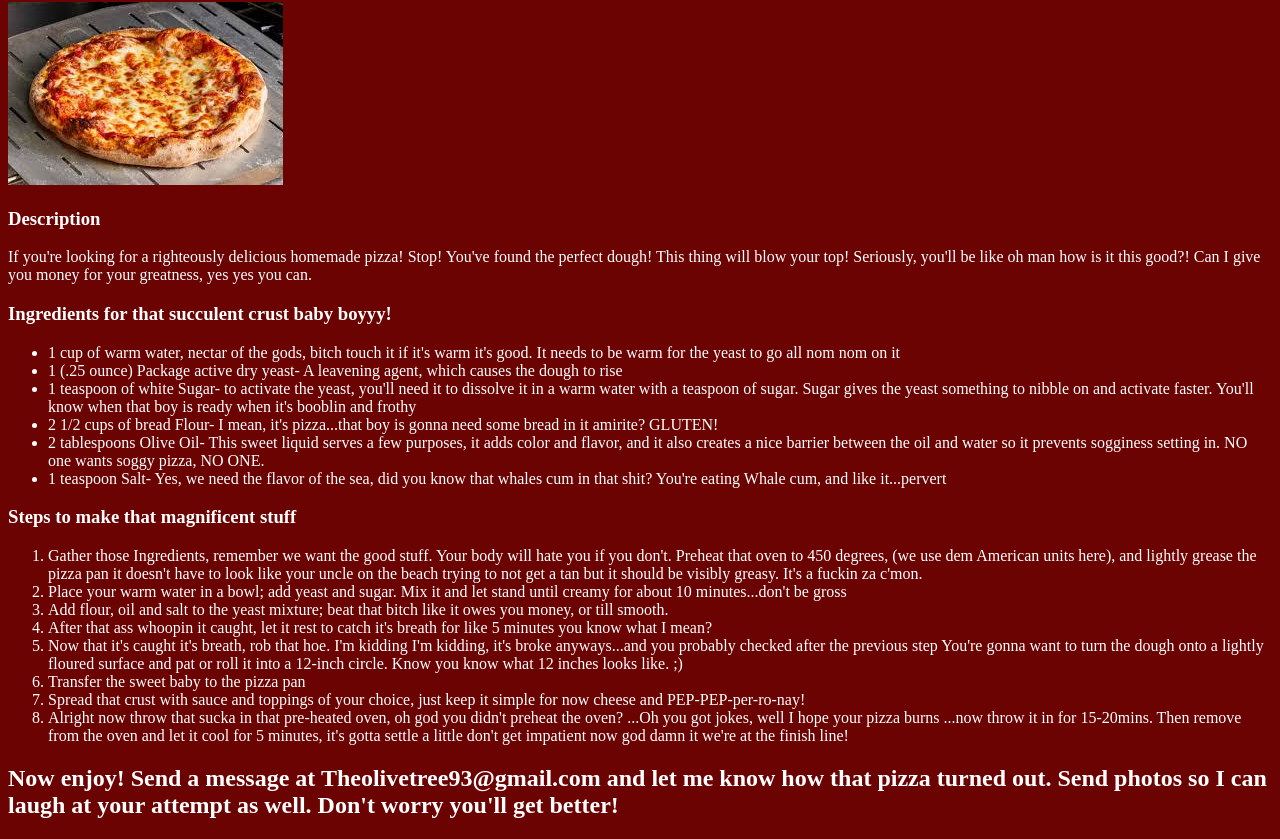
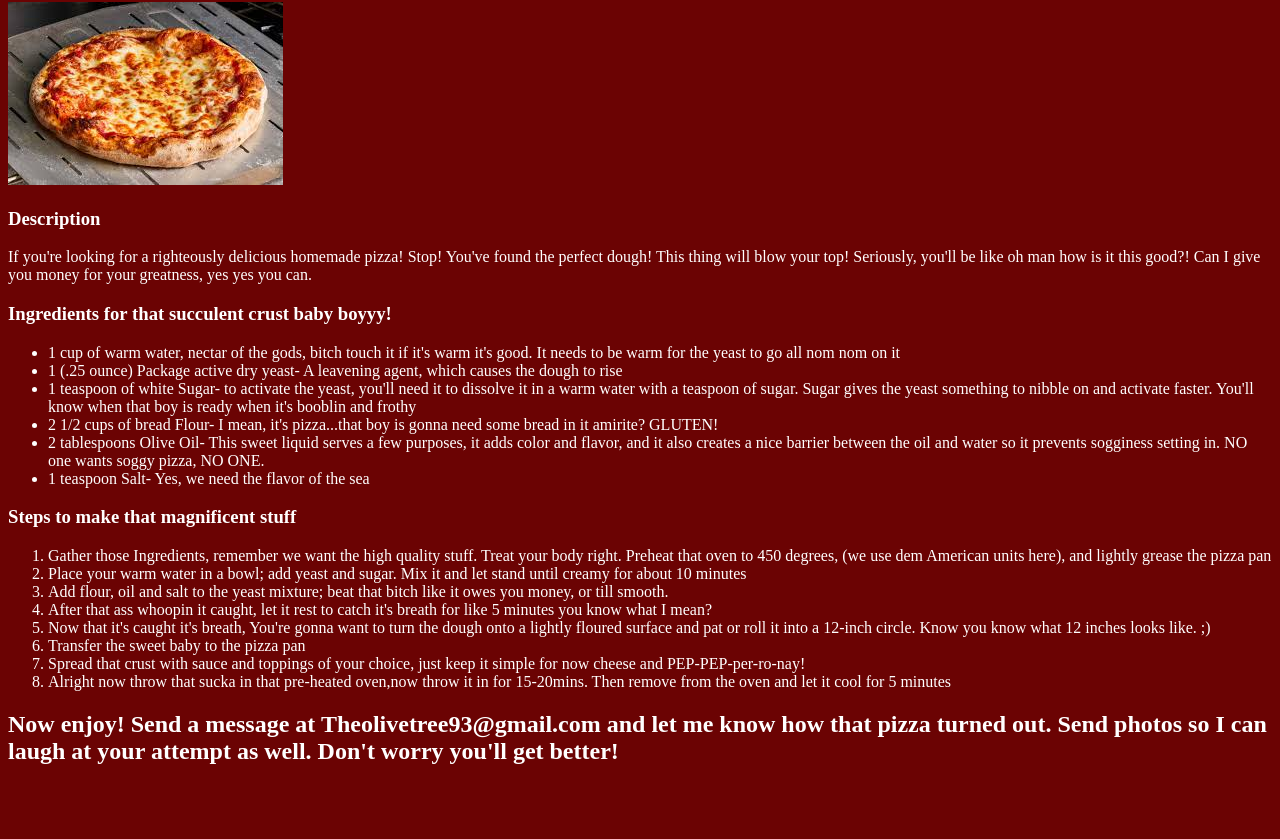
Before and after one commit to Delasinclaire/odin-recipes, a plain HTML site: page recipes/pizza.html in a window 1280 px wide. Shown: the part 78-917 px from the top of the page. After the commit the page ends 863 px from the top, so only its background shows below. Drawn offline with Linux system fonts and the light colour scheme.

Commit message:
Updating pizza.html

```diff
--- a/recipes/pizza.html
+++ b/recipes/pizza.html
@@ -22,25 +22,20 @@
             <li> 2 1/2 cups of bread Flour- I mean, it's pizza...that boy is gonna need some bread in it amirite? GLUTEN!</li>
             <li> 2 tablespoons Olive Oil- This sweet liquid serves a few purposes, it adds color and flavor, and it also creates a nice barrier
                 between the oil and water so it prevents sogginess setting in. NO one wants soggy pizza, NO ONE.</li>
-            <li> 1 teaspoon Salt- Yes, we need the flavor of the sea, did you know that whales cum in that shit? You're eating Whale cum,
-                and like it...pervert</li>
+            <li> 1 teaspoon Salt- Yes, we need the flavor of the sea</li>
         </ul>
     <h3>Steps to make that magnificent stuff</h3>
         <ol>
-           <li>Gather those Ingredients, remember we want the good stuff. Your body will hate you if you don't. Preheat that oven to 450
-            degrees, (we use dem American units here), and lightly grease the pizza pan it doesn't have to look like your uncle on the beach
-            trying to not get a tan but it should be visibly greasy. It's a fuckin za c'mon. </li>
-           <li>Place your warm water in a bowl; add yeast and sugar. Mix it and let stand until creamy for about 10 minutes...don't be gross </li>
+           <li>Gather those Ingredients, remember we want the high quality stuff. Treat your body right. Preheat that oven to 450
+            degrees, (we use dem American units here), and lightly grease the pizza pan</li>
+           <li>Place your warm water in a bowl; add yeast and sugar. Mix it and let stand until creamy for about 10 minutes</li>
            <li>Add flour, oil and salt to the yeast mixture; beat that bitch like it owes you money, or till smooth. </li>
            <li>After that ass whoopin it caught, let it rest to catch it's breath for like 5 minutes you know what I mean? </li>
-           <li>Now that it's caught it's breath, rob that hoe. I'm kidding I'm kidding, it's broke anyways...and you probably checked
-             after the previous step You're gonna want to turn the dough onto a lightly floured surface and pat or roll it into
+           <li>Now that it's caught it's breath, You're gonna want to turn the dough onto a lightly floured surface and pat or roll it into
              a 12-inch circle. Know you know what 12 inches looks like. ;)  </li>
            <li>Transfer the sweet baby to the pizza pan </li>
            <li>Spread that crust with sauce and toppings of your choice, just keep it simple for now cheese and PEP-PEP-per-ro-nay! </li>
-           <li>Alright now throw that sucka in that pre-heated oven, oh god you didn't preheat the oven? ...Oh you got jokes, well I hope your pizza burns
-            ...now throw it in for 15-20mins. Then remove from the oven and let it cool for 5 minutes, it's gotta settle a little don't get
-            impatient now god damn it we're at the finish line! </li>
+           <li>Alright now throw that sucka in that pre-heated oven,now throw it in for 15-20mins. Then remove from the oven and let it cool for 5 minutes</li>
         </ol>
         <h2>Now enjoy! Send a message at Theolivetree93@gmail.com and let me know how that pizza turned out. Send photos so I can laugh
             at your attempt as well. Don't worry you'll get better! </h2>
```
